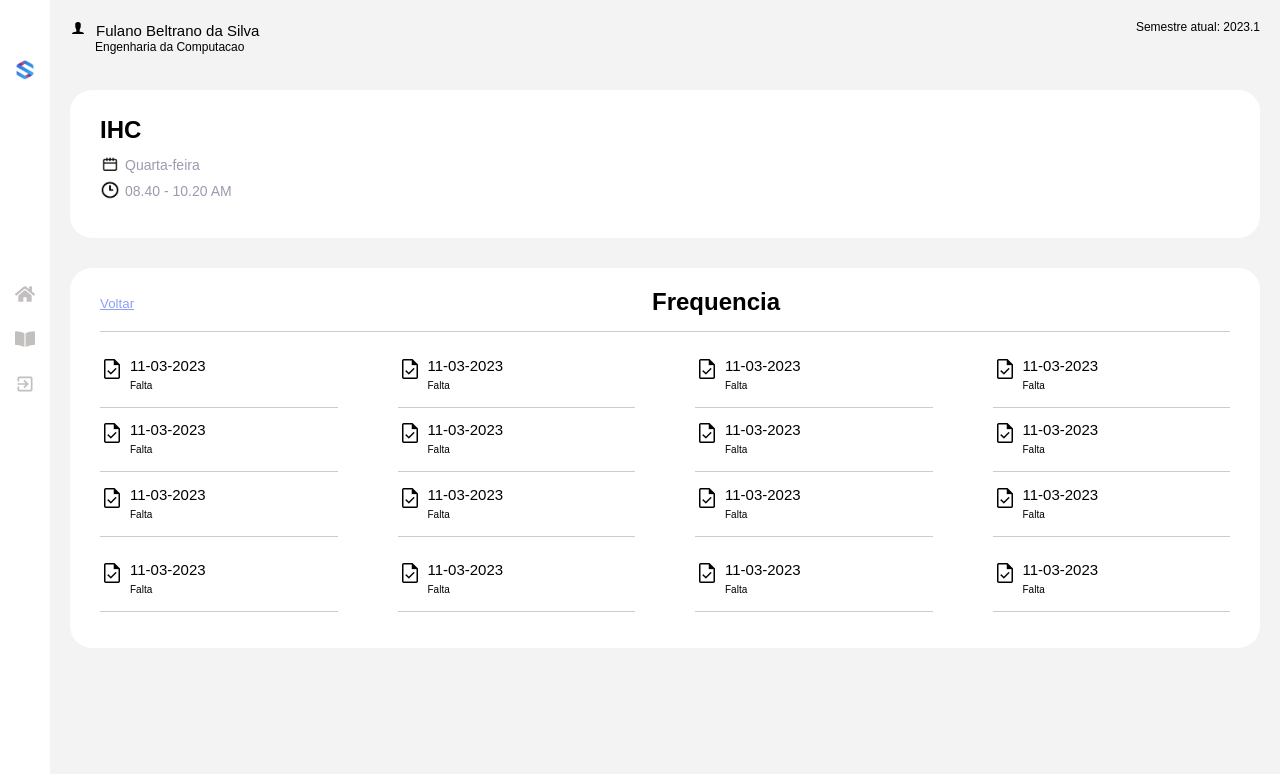
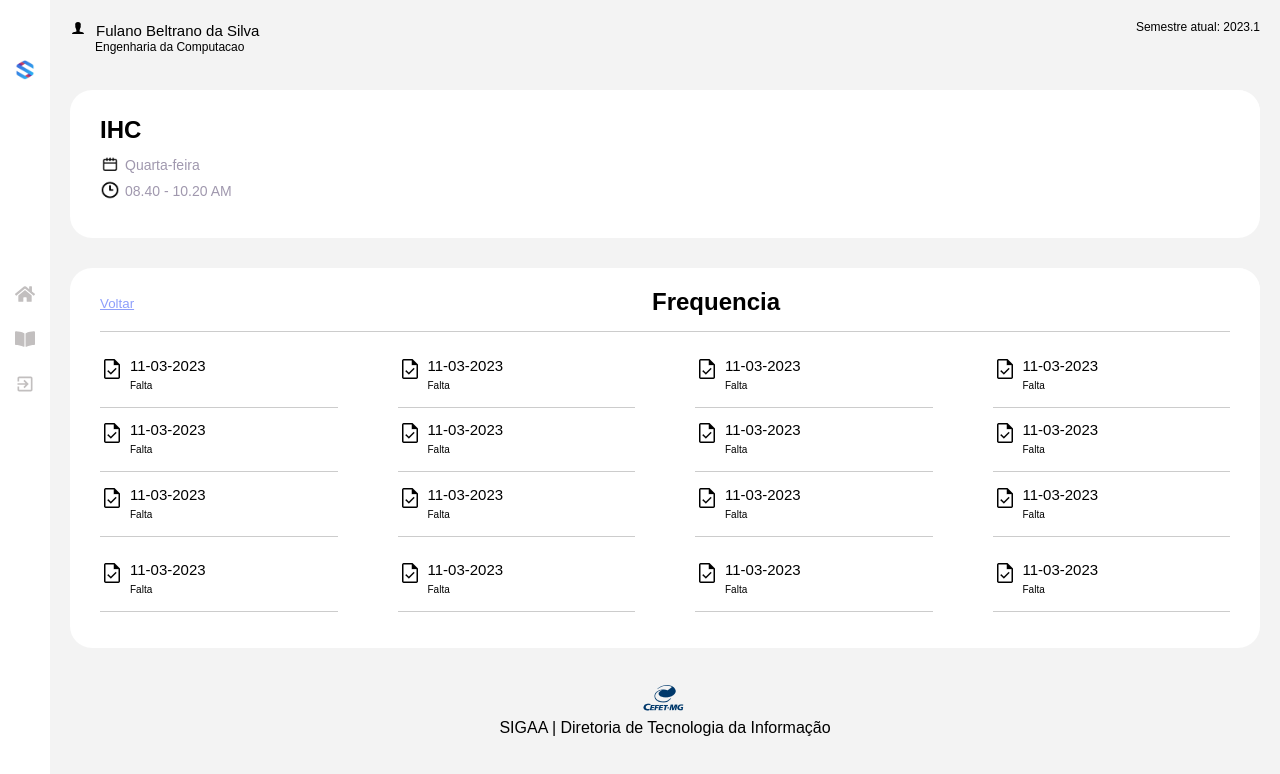
Before and after one commit to victorluizskt/ihc-sigaa-2.0-frontend, a React (Create React App) app: page /frequencia in a window 1280 px wide. Shown: the top 774 px of the page. Built offline with nearby package versions, Linux system fonts and the light colour scheme.

Commit message:
add footer

```diff
--- a/src/pages/Frequency/index.jsx
+++ b/src/pages/Frequency/index.jsx
@@ -2,6 +2,7 @@ import Navbar from "../../components/Navbar";
 import Sidebar from "../../components/Sidebar/Sidebar";
 import DisciplineHeader from "../../components/DisciplineHeader";
 import Task from '../../assets/task.png';
+import CEFET from '../../assets/cefet.png';
 
 import {
     Card,
@@ -120,6 +121,10 @@ const Frequency = () => {
                     ))}
                 </div>
             </Card>
+            <div style={{ display: 'grid', marginTop: '30px', justifyContent: 'center'}}>
+                <img style={{ marginLeft: '144px' }} src={CEFET} alt="cefet-mg" />
+                <span style={{ textAlign: 'center'}}>SIGAA | Diretoria de Tecnologia da Informação</span>
+            </div>
         </Sidebar>
     )
 }
```
